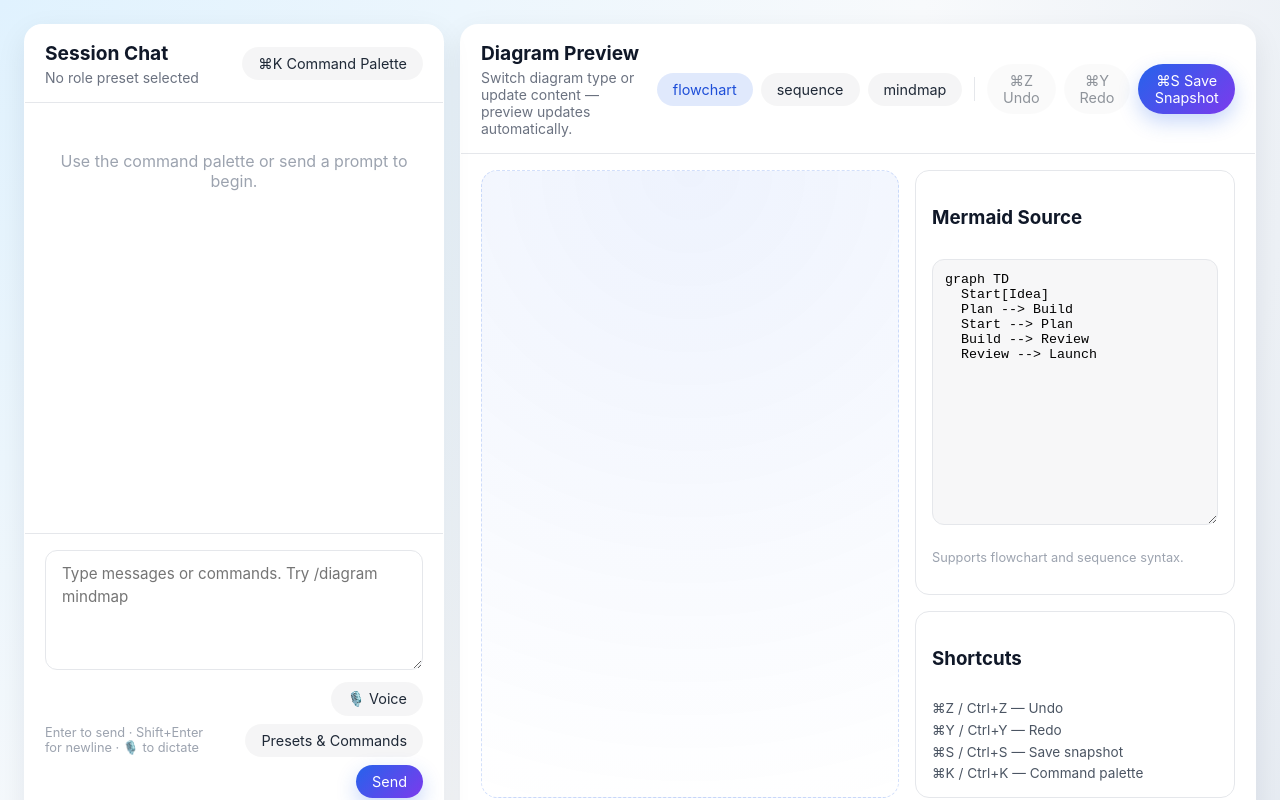
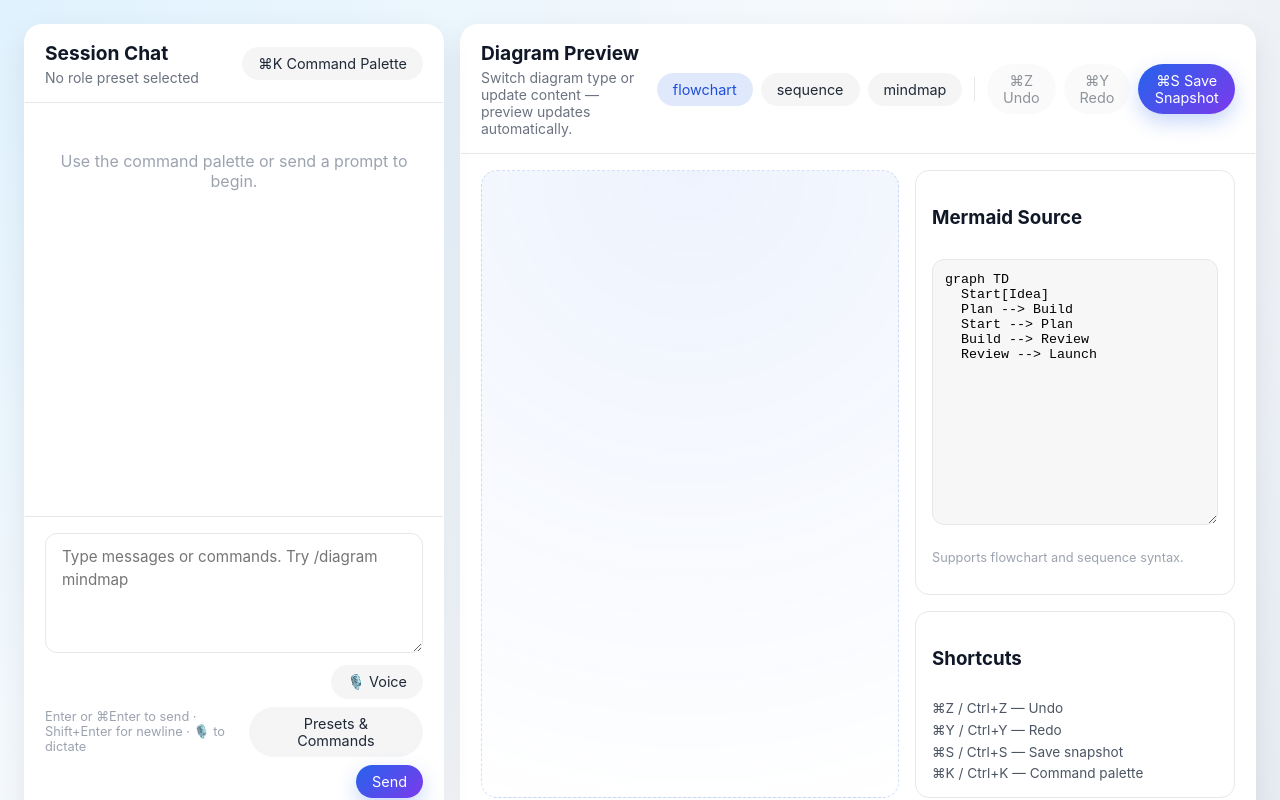
Before and after one commit to githattori/conversation-renderer, a React (Vite) app in the folder apps/web/: page / in a window 1280 px wide. Shown: the top 800 px of the page. Built offline with nearby package versions, Linux system fonts and the light colour scheme; what markmap-lib would draw is missing.

Commit message:
feat: support cmd+enter chat submission (#6)

```diff
--- a/apps/web/src/components/ChatPanel.tsx
+++ b/apps/web/src/components/ChatPanel.tsx
@@ -1,4 +1,4 @@
-import { FormEvent, useMemo, useState } from 'react'
+import { FormEvent, KeyboardEvent, useMemo, useState } from 'react'
 import { useAppStore } from '../state/store'
 import clsx from 'clsx'
 import { useSpeechRecognition } from '../hooks/useSpeechRecognition'
@@ -49,11 +49,20 @@ export const ChatPanel = () => {
     setInput('')
   }
 
+  const handleTextareaKeyDown = (event: KeyboardEvent<HTMLTextAreaElement>) => {
+    if (event.key !== 'Enter') return
+
+    if (event.metaKey || (!event.shiftKey && !event.ctrlKey && !event.altKey)) {
+      event.preventDefault()
+      event.currentTarget.form?.requestSubmit()
+    }
+  }
+
   const hintMessage = speechSupported
     ? isListening
       ? 'Listening… tap the mic button to stop'
-      : 'Enter to send · Shift+Enter for newline · 🎙️ to dictate'
-    : 'Enter to send · Shift+Enter for newline'
+      : 'Enter or ⌘Enter to send · Shift+Enter for newline · 🎙️ to dictate'
+    : 'Enter or ⌘Enter to send · Shift+Enter for newline'
 
   return (
     <section className="pane chat-pane">
@@ -83,6 +92,7 @@ export const ChatPanel = () => {
         <textarea
           value={input}
           onChange={(event) => setInput(event.target.value)}
+          onKeyDown={handleTextareaKeyDown}
           placeholder="Type messages or commands. Try /diagram mindmap"
           rows={4}
         />
```
